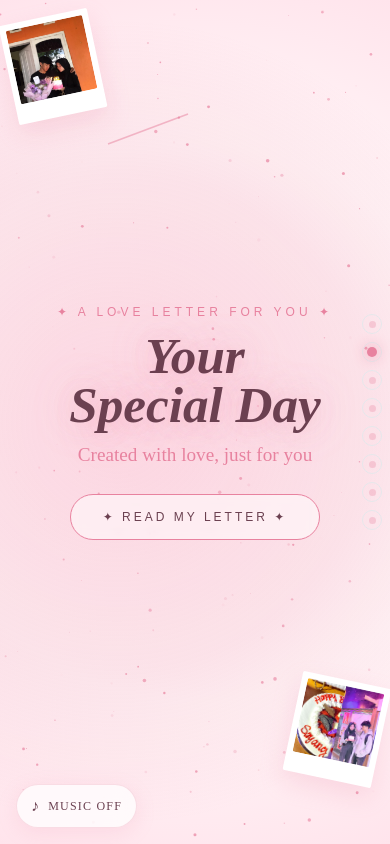
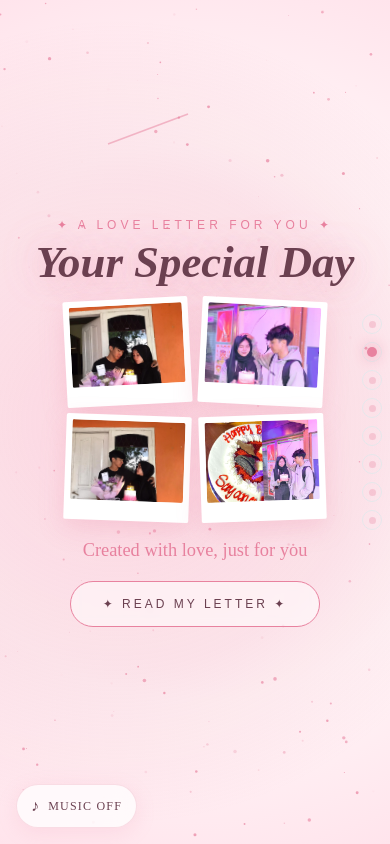
Before and after one commit to dmakapeli-prog/birthday-siti, a Next.js app: page / in a window 390 px wide. Both pictures are taken after a click on the button 372 px from the left and 352 px from the top of the page. Built offline with nearby package versions, Linux system fonts and the light colour scheme.

Commit message:
Percantik SectionVideo dengan animasi dan depth + fix foto Hero hilang di mobile

```diff
--- a/src/app/globals.css
+++ b/src/app/globals.css
@@ -51,3 +51,8 @@ body {
   0%, 100% { box-shadow: 0 0 15px rgba(232,130,159,0.3); }
   50% { box-shadow: 0 0 35px rgba(232,130,159,0.6), 0 0 60px rgba(232,130,159,0.25); }
 }
+
+@keyframes breathingRing {
+  0%, 100% { transform: scale(1); opacity: 0.35; }
+  50% { transform: scale(1.35); opacity: 0.85; }
+}
--- a/src/components/SectionHero.tsx
+++ b/src/components/SectionHero.tsx
@@ -2,10 +2,10 @@
 import Image from 'next/image'
 
 const polaroids = [
-  { src: '/images/hero/foto-1.jpg', rotate: '-12deg', top: '8%', left: '3%', mobileTop: '5%', mobileLeft: '2%' },
-  { src: '/images/hero/foto-2.jpg', rotate: '8deg', top: '7%', right: '3%', mobileTop: '6%', mobileRight: '2%' },
-  { src: '/images/hero/foto-3.jpg', rotate: '-6deg', bottom: '8%', left: '4%', mobileBottom: '6%', mobileLeft: '3%' },
-  { src: '/images/hero/foto-4.png', rotate: '12deg', bottom: '7%', right: '3%', mobileBottom: '5%', mobileRight: '2%' },
+  { src: '/images/hero/foto-1.jpg', rotate: '-12deg', top: '8%', left: '3%' },
+  { src: '/images/hero/foto-2.jpg', rotate: '8deg', top: '7%', right: '3%' },
+  { src: '/images/hero/foto-3.jpg', rotate: '-6deg', bottom: '8%', left: '4%' },
+  { src: '/images/hero/foto-4.png', rotate: '12deg', bottom: '7%', right: '3%' },
 ]
 
 export default function SectionHero({ onNext }: { onNext: () => void }) {
@@ -13,7 +13,7 @@ export default function SectionHero({ onNext }: { onNext: () => void }) {
     <div className="relative flex flex-col items-center justify-center h-full text-center px-4 sm:px-6 overflow-hidden"
       style={{ background: 'radial-gradient(circle at 30% 50%, rgba(247,168,192,0.35) 0%, rgba(232,130,159,0.15) 50%, transparent 80%)' }}>
 
-      {/* Polaroid photos */}
+      {/* Desktop/Tablet Polaroid photos (absolute scattered layout) */}
       {polaroids.map((p, i) => (
         <div key={i} className="absolute transition-transform duration-500 hover:scale-110 hover:z-20 cursor-pointer hidden sm:block"
           style={{ top: p.top, left: p.left, right: p.right, bottom: p.bottom, transform: `rotate(${p.rotate})`, zIndex: 3 }}>
@@ -23,30 +23,33 @@ export default function SectionHero({ onNext }: { onNext: () => void }) {
         </div>
       ))}
 
-      {/* Mobile Polaroid summary (2 smaller polaroids floating on mobile top/bottom corners so text remains readable) */}
-      <div className="absolute top-4 left-2 transform -rotate-12 z-0 sm:hidden">
-        <div className="p-1.5 pb-5 rounded-sm w-[90px]" style={{ background: 'white', boxShadow: '0 10px 25px rgba(232,130,159,0.2)' }}>
-          <Image src="/images/hero/foto-1.jpg" alt="hero 1" width={90} height={80} priority className="w-full h-[75px] object-cover rounded-[2px]" />
-        </div>
-      </div>
-      <div className="absolute bottom-16 right-2 transform rotate-12 z-0 sm:hidden">
-        <div className="p-1.5 pb-5 rounded-sm w-[90px]" style={{ background: 'white', boxShadow: '0 10px 25px rgba(232,130,159,0.2)' }}>
-          <Image src="/images/hero/foto-4.png" alt="hero 4" width={90} height={80} priority className="w-full h-[75px] object-cover rounded-[2px]" />
-        </div>
-      </div>
-
       {/* Center content */}
-      <div className="relative z-10 max-w-xl px-2">
-        <div className="text-xs tracking-[4px] sm:tracking-[6px] uppercase mb-3 sm:mb-5" style={{ color: 'var(--rose)', fontFamily: 'sans-serif' }}>
+      <div className="relative z-10 max-w-xl px-2 flex flex-col items-center">
+        <div className="text-xs tracking-[4px] sm:tracking-[6px] uppercase mb-2 sm:mb-5" style={{ color: 'var(--rose)', fontFamily: 'sans-serif' }}>
           ✦ A LOVE LETTER FOR YOU ✦
         </div>
-        <h2 className="font-cormorant italic font-semibold mb-3 sm:mb-4" style={{ fontSize: 'clamp(3.2rem,10vw,7.5rem)', lineHeight: 0.95, textShadow: '0 0 40px rgba(232,130,159,0.4), 0 4px 20px rgba(232,130,159,0.15)', color: 'var(--ink)' }}>
-          Your<br/>Special Day
+        <h2 className="font-cormorant italic font-semibold mb-2 sm:mb-4" style={{ fontSize: 'clamp(2.8rem,10vw,7.5rem)', lineHeight: 0.95, textShadow: '0 0 40px rgba(232,130,159,0.4), 0 4px 20px rgba(232,130,159,0.15)', color: 'var(--ink)' }}>
+          Your<br className="hidden sm:inline" /> Special Day
         </h2>
-        <div className="font-dancing mb-6 sm:mb-8" style={{ fontSize: 'clamp(1.2rem,2.5vw,2rem)', color: 'var(--rose)' }}>
+
+        {/* Mobile Polaroid Grid (All 4 polaroids visible in proportional 2x2 grid on mobile < 640px) */}
+        <div className="grid grid-cols-2 gap-2.5 w-full max-w-[260px] my-2 sm:hidden">
+          {polaroids.map((p, i) => {
+            const tilts = ['-rotate-3', 'rotate-3', 'rotate-2', '-rotate-2']
+            return (
+              <div key={i} className={`transform ${tilts[i]} transition-transform duration-300`}>
+                <div className="p-1.5 pb-5 rounded-sm" style={{ background: 'white', boxShadow: '0 8px 25px rgba(232,130,159,0.25)' }}>
+                  <Image src={p.src} alt={`hero mobile ${i+1}`} width={120} height={100} priority className="w-full h-[80px] object-cover rounded-[2px] block" />
+                </div>
+              </div>
+            )
+          })}
+        </div>
+
+        <div className="font-dancing my-2 sm:my-0 sm:mb-8" style={{ fontSize: 'clamp(1.15rem,2.5vw,2rem)', color: 'var(--rose)' }}>
           Created with love, just for you
         </div>
-        <button onClick={onNext} className="px-8 sm:px-10 py-3.5 sm:py-4 rounded-full text-xs sm:text-sm tracking-[3px] sm:tracking-[4px] uppercase transition-all hover:scale-105 min-h-[44px]" style={{ border: '1px solid var(--rose)', background: 'rgba(255,255,255,0.5)', backdropFilter: 'blur(5px)', fontFamily: 'sans-serif', color: 'var(--ink)' }}>
+        <button onClick={onNext} className="mt-2 sm:mt-0 px-8 sm:px-10 py-3.5 sm:py-4 rounded-full text-xs sm:text-sm tracking-[3px] sm:tracking-[4px] uppercase transition-all hover:scale-105 min-h-[44px]" style={{ border: '1px solid var(--rose)', background: 'rgba(255,255,255,0.5)', backdropFilter: 'blur(5px)', fontFamily: 'sans-serif', color: 'var(--ink)' }}>
           ✦ READ MY LETTER ✦
         </button>
       </div>
```
Also changed, not shown: src/components/SectionVideo.tsx (+49 -14 lines).
